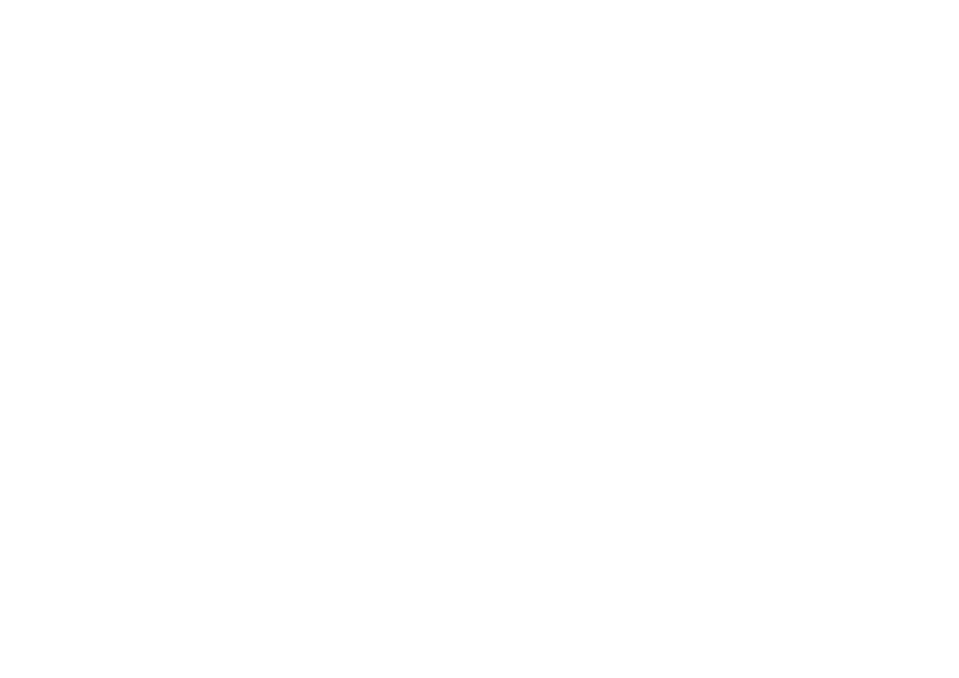
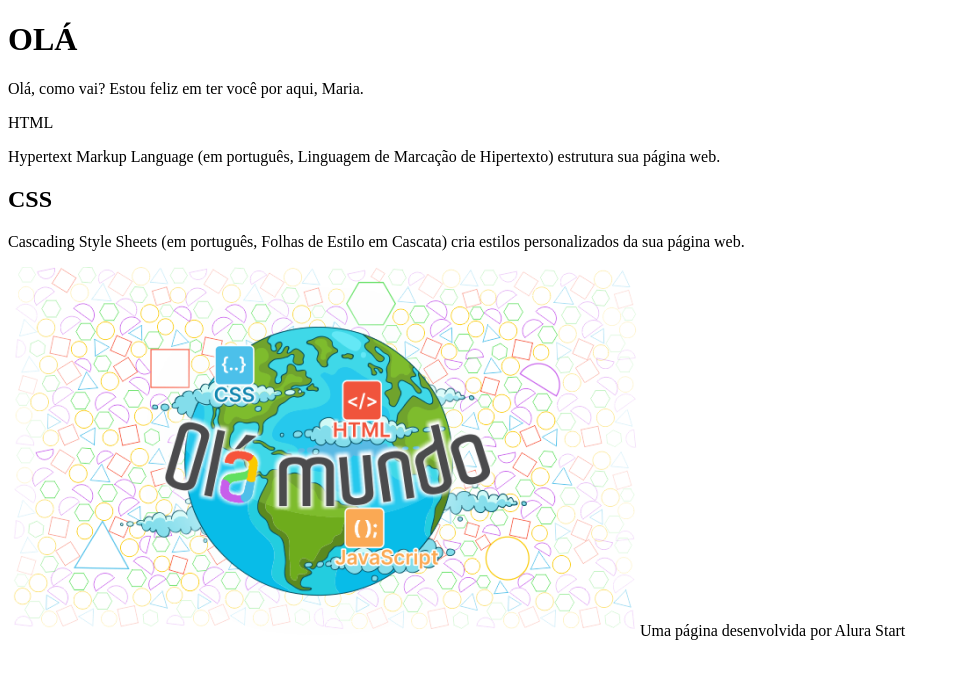
Before and after one commit to Thaispaulaol/OL-, a plain HTML site: page index.html in a window 1280 px wide. Shown: the whole page, without its empty margins (0-959 px from the left). Drawn offline with Linux system fonts and the light colour scheme.

Commit message:
Add files via upload
Finalização

```diff
--- a/index.html
+++ b/index.html
@@ -6,6 +6,27 @@
     <title>OLÁ</title>
 </head>
 <body>
+    <header>
+        <h1>OLÁ</h1>
+        <p>Olá, como vai? Estou feliz em ter você por aqui, Maria.</p>
 
+    </header>
+
+<section>
+    <h>HTML</h2>
+    <p>Hypertext Markup Language (em português, Linguagem de Marcação de Hipertexto) estrutura sua página web.
+        </p>
+        <h2>CSS</h2>
+        <P>Cascading Style Sheets (em português, Folhas de Estilo em Cascata) cria estilos personalizados da sua página web.
+        </P>
+
+
+</section>
+
+<footer>
+    <img src="imagem/Olá Mundo.png" alt="Imagem com figuras geométricas ao fundo e uma figura do planeta Terraa frente, com a inscrição Olá Mundo em letras coloridas"
+
+    <P>Uma página desenvolvida por Alura Start</P>
+</footer>
 </body>
 </html>
```
Also changed, not shown: imagem/Olá Mundo.png (added).
